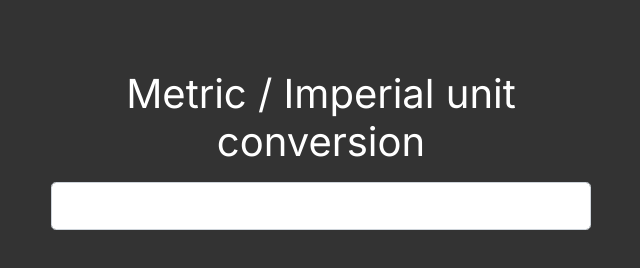
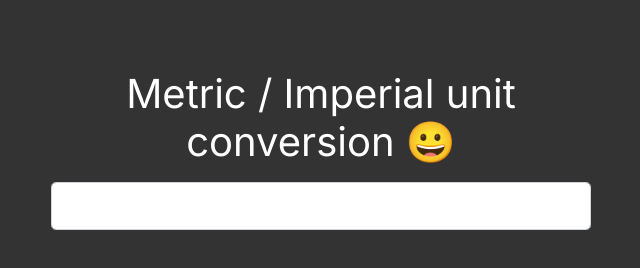
Before and after one commit to Robodlan/metric-imperial-unit-converter, a plain HTML site: page index.html in a window 1280 px wide. Shown: the whole page, without its empty margins (319-959 px from the left). Drawn offline with nearby package versions, Linux system fonts and the light colour scheme.

Commit message:
emoji
Emoji added

```diff
--- a/index.html
+++ b/index.html
@@ -18,7 +18,7 @@
     <div class="container">
         <div class="row">
             <div class="col-md-6 offset-md-3">
-                <h1 class=" display-5 text-sm-right text-md-center mb-3">Metric / Imperial unit conversion</h1>
+                <h1 class=" display-5 text-sm-right text-md-center mb-3">Metric / Imperial unit conversion 😀</h1>
 
                 <form>
                     <div class="form-group">
```
